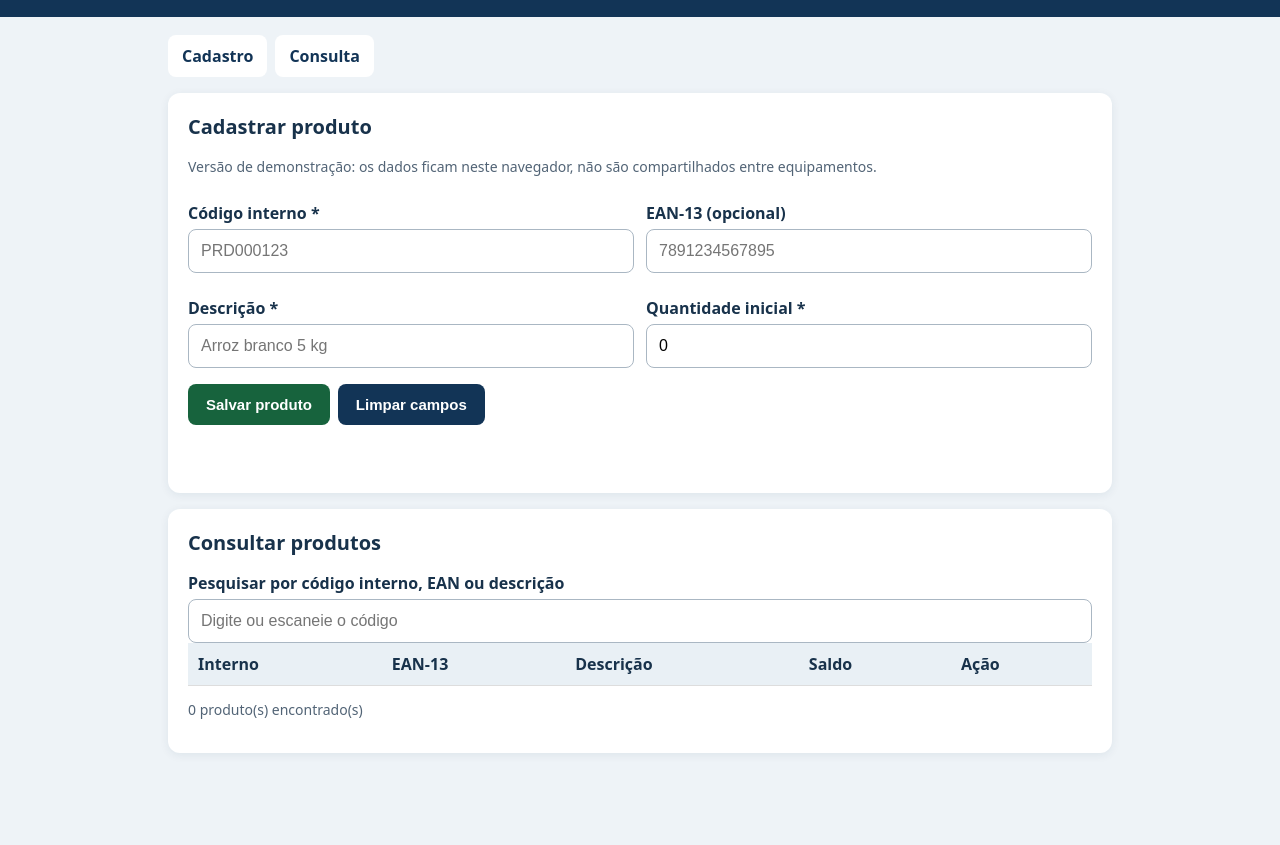
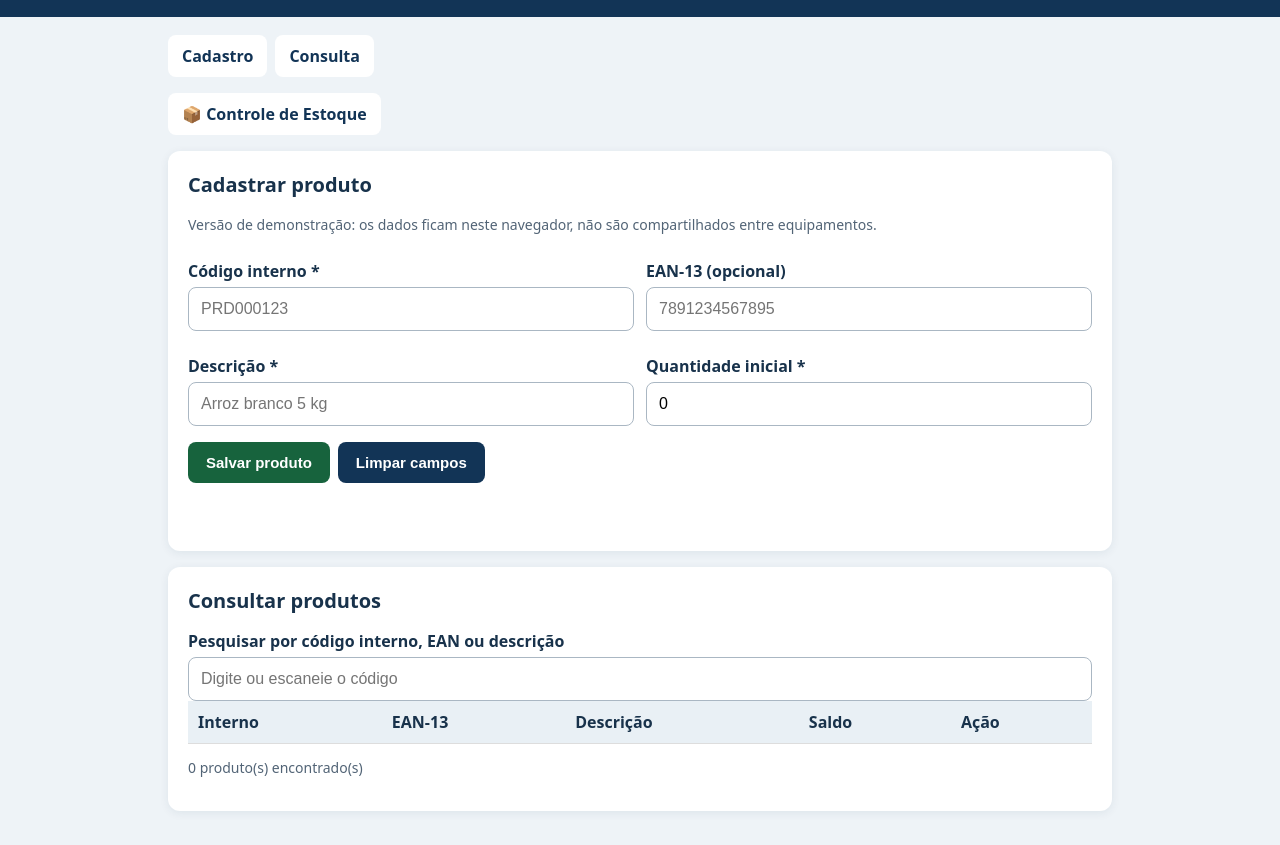
Before and after one commit to vitorinoleovieira-cpu/PRIME-LOG-STICA-SISTEMA-, a plain HTML site: page index.html in a window 1280 px wide. Shown: the part 81-926 px from the top of the page. Before the commit the page ends 868 px from the top, so only its background shows below. Drawn offline with Linux system fonts and the light colour scheme.

Commit message:
Update index.html

```diff
--- a/index.html
+++ b/index.html
@@ -11,6 +11,9 @@
 <header><h1>PRIME LOGÍSTICA</h1><p>WMS • Cadastro e consulta de produtos</p></header>
 <main>
 <nav><a href="#cadastro">Cadastro</a><a href="#consulta">Consulta</a></nav>
+<nav>
+<a href="estoques.html">📦 Controle de Estoque</a>
+</nav>
 <section class="panel" id="cadastro"><h2>Cadastrar produto</h2><p class="muted">Versão de demonstração: os dados ficam neste navegador, não são compartilhados entre equipamentos.</p>
 <form id="form"><div class="grid"><div><label for="interno">Código interno *</label><input id="interno" required maxlength="40" placeholder="PRD000123"></div><div><label for="ean">EAN-13 (opcional)</label><input id="ean" inputmode="numeric" maxlength="13" placeholder="7891234567895"></div><div><label for="descricao">Descrição *</label><input id="descricao" required maxlength="120" placeholder="Arroz branco 5 kg"></div><div><label for="quantidade">Quantidade inicial *</label><input id="quantidade" type="number" min="0" step="1" required value="0"></div></div><div class="actions"><button type="submit">Salvar produto</button><button type="reset" class="secondary">Limpar campos</button></div></form><p class="status" id="status" role="status"></p></section>
 <section class="panel" id="consulta"><h2>Consultar produtos</h2><label for="busca">Pesquisar por código interno, EAN ou descrição</label><input id="busca" placeholder="Digite ou escaneie o código"><div class="table-wrap"><table><thead><tr><th>Interno</th><th>EAN-13</th><th>Descrição</th><th>Saldo</th><th>Ação</th></tr></thead><tbody id="lista"></tbody></table></div><p class="muted" id="total"></p></section>
```
